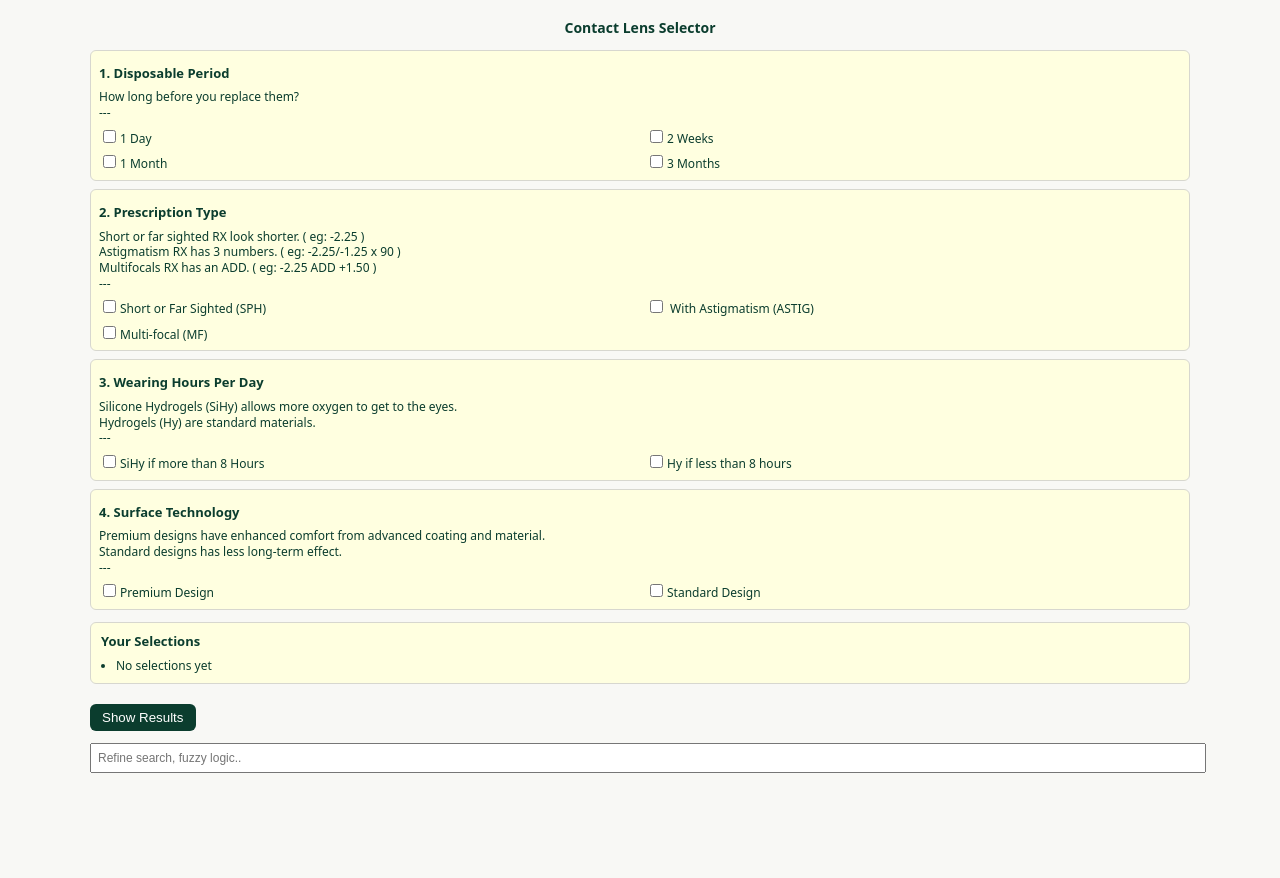
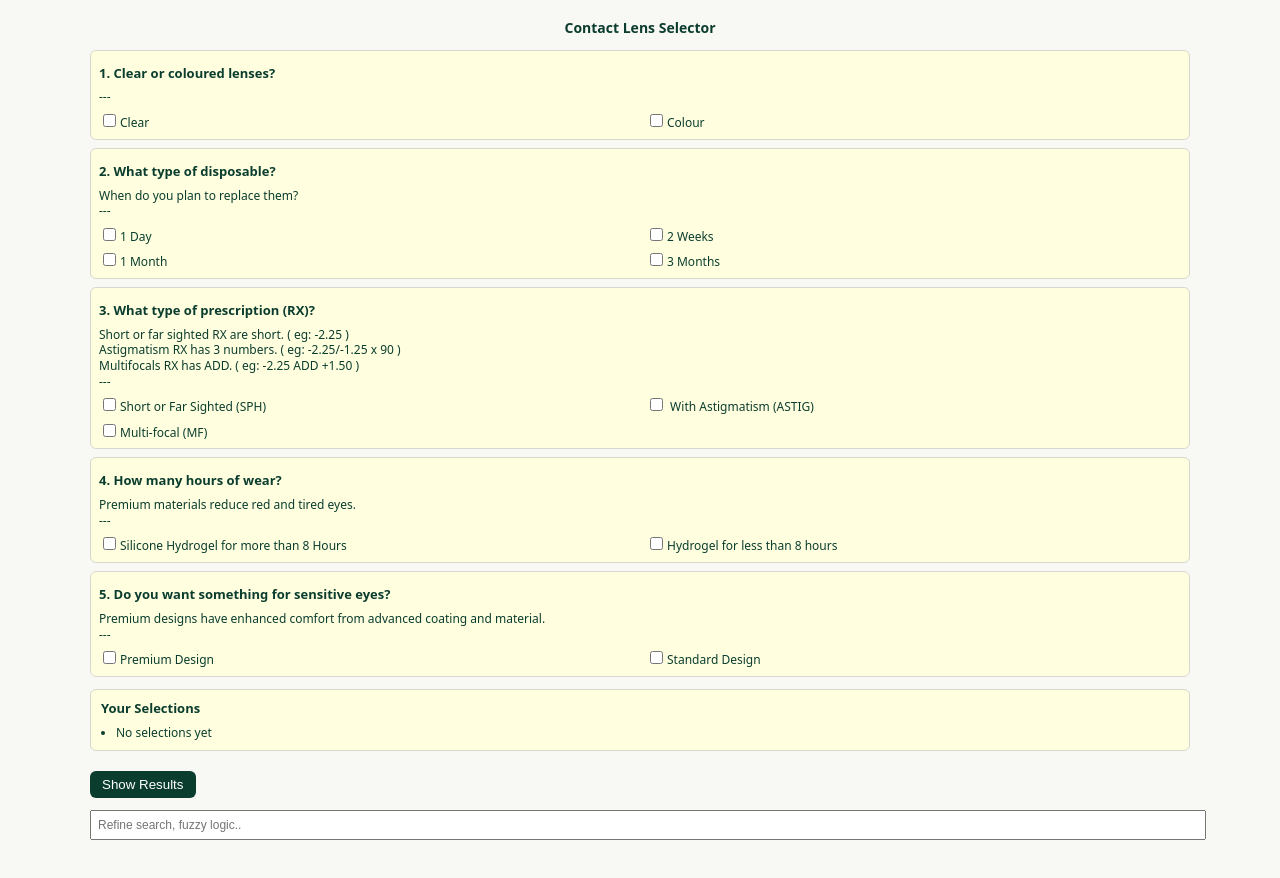
Before and after one commit to kiaraoptometrypx/CL-SELECTOR, a plain HTML site: page index.html in a window 1280 px wide. Shown: the top 878 px of the page. Drawn offline with Linux system fonts and the light colour scheme.

Commit message:
Update index.html

```diff
--- a/index.html
+++ b/index.html
@@ -109,6 +109,18 @@ button:hover:not(:disabled) { background: #095c42; }
 @media (max-width: 600px) { .container { flex-direction: column; } .summary { position: relative; top: 0; margin-top: 10px; }
 }
 
+/* Product links (inside table) */
+#results a {
+  color: #0b3d2e;      /* same dark green as your theme */
+  text-decoration: none;
+  font-weight: 400;
+}
+
+#results a:hover {
+  color: #095c42;       /* slightly brighter on hover */
+  text-decoration: underline;
+}
+
 
 </style>
 </head>
@@ -130,12 +142,22 @@ button:hover:not(:disabled) { background: #095c42; }
   <div class="wrap">
     <h1>Contact Lens Selector</h1>
 
+    <!-- Q1: Clear or Colour -->
+    <div class="section">
+      <h2>1. Clear or coloured lenses?</h2>
+	<p class="desc">---</p>
+      <div class="options">
+        <label><input type="checkbox" name="q1" value="CLEAR">Clear</label>
+        <label><input type="checkbox" name="q1" value="COLOUR">Colour</label>
+
+      </div>
+    </div>
 
 
     <!-- Q2: Modality -->
     <div class="section">
-      <h2>1. Disposable Period</h2>
-	<p class="desc">How long before you replace them?<br>---</p>
+      <h2>2. What type of disposable?</h2>
+	<p class="desc">When do you plan to replace them?<br>---</p>
       <div class="options">
         <label><input type="checkbox" name="q2" value="1 DAY">1 Day</label>
         <label><input type="checkbox" name="q2" value="2 WEEKS">2 Weeks</label>
@@ -146,8 +168,8 @@ button:hover:not(:disabled) { background: #095c42; }
 
     <!-- Q3: Vision -->
     <div class="section">
-      <h2>2. Prescription Type</h2>
-	<p class="desc">Short or far sighted RX look shorter. ( eg: -2.25 )<br>Astigmatism RX has 3 numbers. ( eg: -2.25/-1.25 x 90 )<br>Multifocals RX has an ADD. ( eg: -2.25 ADD +1.50 )<br>---</p>
+      <h2>3. What type of prescription (RX)?</h2>
+	<p class="desc">Short or far sighted RX are short. ( eg: -2.25 )<br>Astigmatism RX has 3 numbers. ( eg: -2.25/-1.25 x 90 )<br>Multifocals RX has ADD. ( eg: -2.25 ADD +1.50 )<br>---</p>
       <div class="options">
         <label><input type="checkbox" name="q3" value="SPH">Short or Far Sighted (SPH)</label>
         <label><input type="checkbox" name="q3" value="ASTIG"> With Astigmatism (ASTIG)</label>
@@ -157,18 +179,18 @@ button:hover:not(:disabled) { background: #095c42; }
 
     <!-- Q4: Material -->
     <div class="section">
-      <h2>3. Wearing Hours Per Day</h2>
-	<p class="desc">Silicone Hydrogels (SiHy) allows more oxygen to get to the eyes.<br>Hydrogels (Hy) are standard materials.<br>--- </p>
+      <h2>4. How many hours of wear?</h2>
+	<p class="desc">Premium materials reduce red and tired eyes.<br>--- </p>
       <div class="options">
-        <label><input type="checkbox" name="q4" value="SIHY">SiHy if more than 8 Hours</label>
-        <label><input type="checkbox" name="q4" value="HY">Hy if less than 8 hours</label>
+        <label><input type="checkbox" name="q4" value="SIHY">Silicone Hydrogel for more than 8 Hours</label>
+        <label><input type="checkbox" name="q4" value="HY">Hydrogel for less than 8 hours</label>
       </div>
     </div>
 
     <!-- Q5: Standard / Premium -->
     <div class="section">
-      <h2>4. Surface Technology</h2>
-	<p class="desc">Premium designs have enhanced comfort from advanced coating and material.<br>Standard designs has less long-term effect.<br>--- </p>
+      <h2>5. Do you want something for sensitive eyes?</h2>
+	<p class="desc">Premium designs have enhanced comfort from advanced coating and material.<br>--- </p>
       <div class="options">
         <label><input type="checkbox" name="q5" value="PREMIUM">Premium Design</label>
 	<label><input type="checkbox" name="q5" value="STANDARD">Standard Design</label>
@@ -234,29 +256,39 @@ document.querySelectorAll("input[type=checkbox]").forEach(input => {
   });
 });
 
-// Show results
+// Show results (updated to include Q1)
 function showResults() {
-  const selected = {q2:[], q3:[], q4:[], q5:[]};
-  document.querySelectorAll("input[type=checkbox]:checked").forEach(c => selected[c.name].push(c.value.toUpperCase()));
+  // Collect all selected checkboxes
+  const selected = {q1:[], q2:[], q3:[], q4:[], q5:[]};
+  document.querySelectorAll("input[type=checkbox]:checked").forEach(c => {
+    selected[c.name].push(c.value.toUpperCase());
+  });
 
+  // Get the search query
   const query = document.getElementById("searchBox").value.trim().toLowerCase();
 
+  // Filter products
   const filtered = products.filter(p => {
+    const q1Col = "LENS TYPE (CLEAR, COLOUR)";
     const mCol = "MODALITY (1 DAY, 2 WEEKS, 1 MONTH, 3 MONTHS)";
     const vCol = "VISION (SPH, ASTIG, MF)";
     const matCol = "MATERIAL (SIHY, HY)";
     const gCol = "GRADE (PREMIUM, STANDARD)";
 
+    const lensType = p[q1Col]?.trim().toUpperCase();
     const modality = p[mCol]?.trim().toUpperCase();
     const vision = p[vCol]?.trim().toUpperCase();
     const material = p[matCol]?.trim().toUpperCase();
     const grade = p[gCol]?.trim().toUpperCase();
 
+    // Filter by selections
+    if (selected.q1.length && !selected.q1.includes(lensType)) return false;
     if (selected.q2.length && !selected.q2.includes(modality)) return false;
     if (selected.q3.length && !selected.q3.includes(vision)) return false;
     if (selected.q4.length && !selected.q4.includes(material)) return false;
     if (selected.q5.length && !selected.q5.includes(grade)) return false;
 
+    // Fuzzy search
     if (query) {
       const rowText = Object.values(p).join(" ").toLowerCase();
       const terms = query.split(/\s+/).filter(Boolean);
@@ -287,7 +319,7 @@ function renderTable(data) {
 
   const headers = ["FULL NAME","1 BOX PRICE & UNIT","COMFORT & MATERIAL"];
   const headerMap = {
-    "FULL NAME": "Product",
+    "FULL NAME": "Product (Click on product to see image)",
     "1 BOX PRICE & UNIT": "Price Per Pack & Qty",
     "COMFORT & MATERIAL": "Material & Surface",
   };
```
